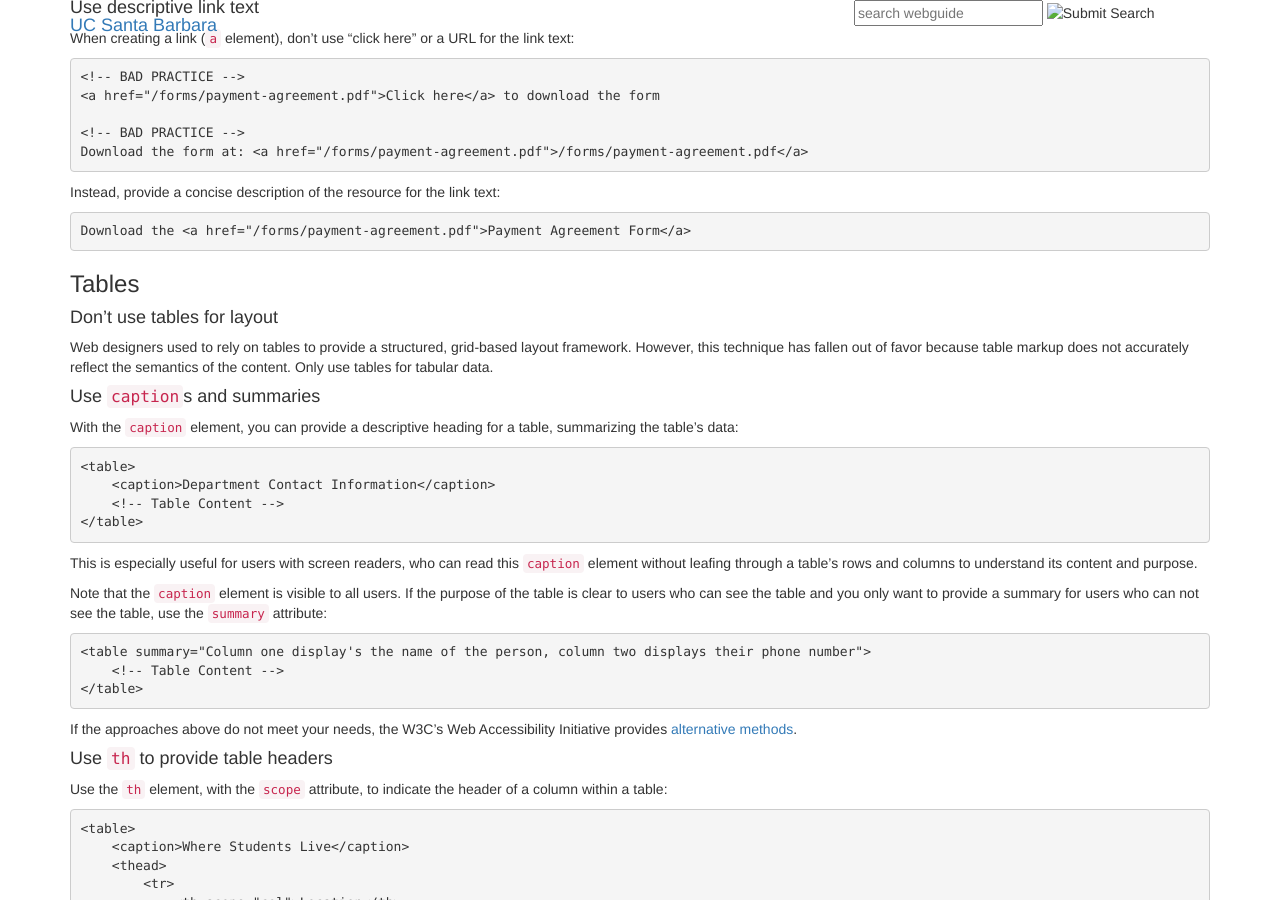
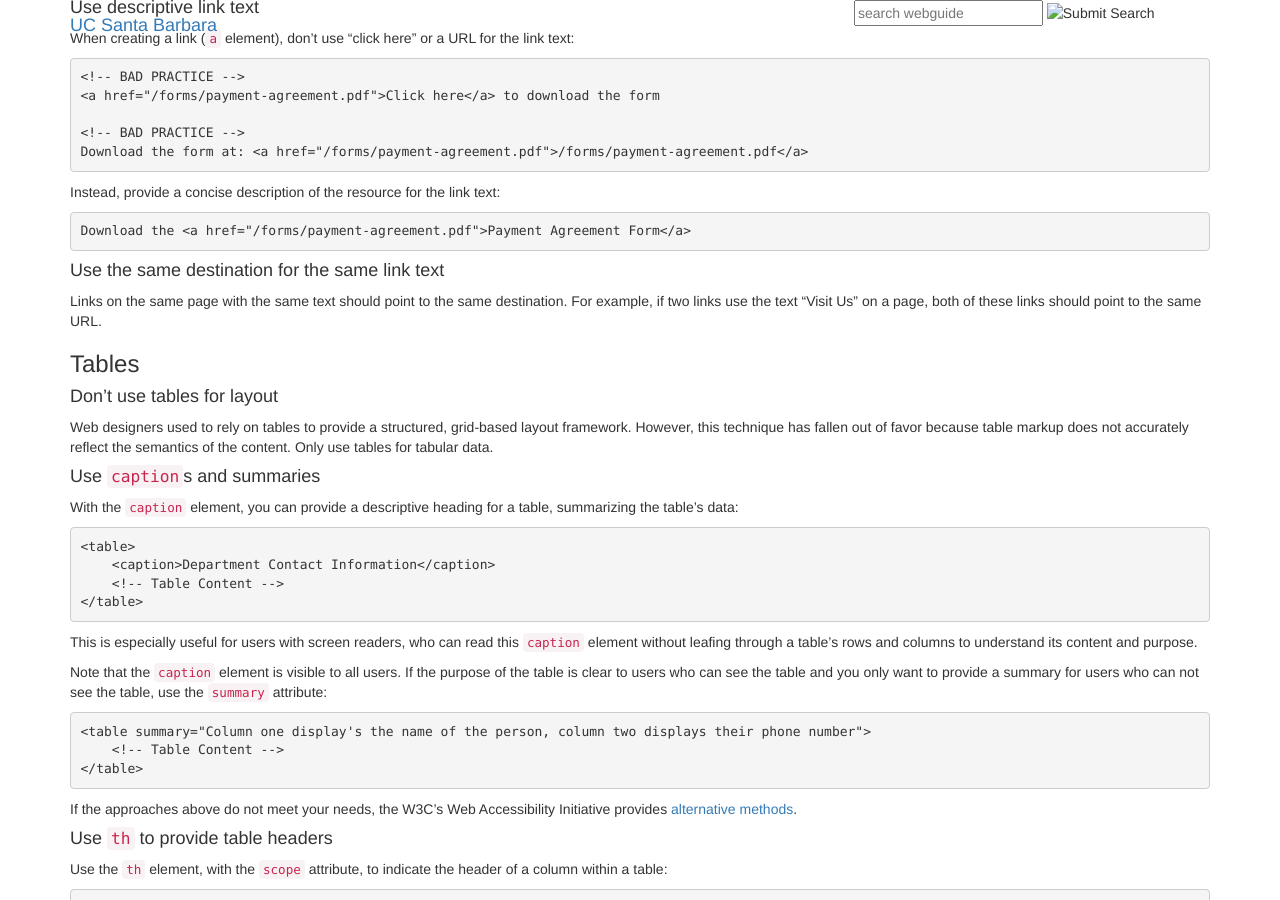
Before and after one commit to ucsb/webguide, a Jekyll site: the page built from html.md, in a window 1280 px wide and 900 px high, scrolled down 2110 px. Built offline with Jekyll 4.4.1, drawn with Linux system fonts in a browser that asks for light colours; nearby versions of some CDN libraries; library files that are not in the unit come from our copies.

Commit message:
Added note about same link text, same destination

````diff
--- a/html.md
+++ b/html.md
@@ -156,6 +156,12 @@ Instead, provide a concise description of the resource for the link text:
 Download the <a href="/forms/payment-agreement.pdf">Payment Agreement Form</a>
 ```
 
+#### Use the same destination for the same link text
+
+Links on the same page with the same text should point to the same destination.
+For example, if two links use the text "Visit Us" on a page, both of these
+links should point to the same URL.
+
 ### Tables
 
 #### Don't use tables for layout
````
